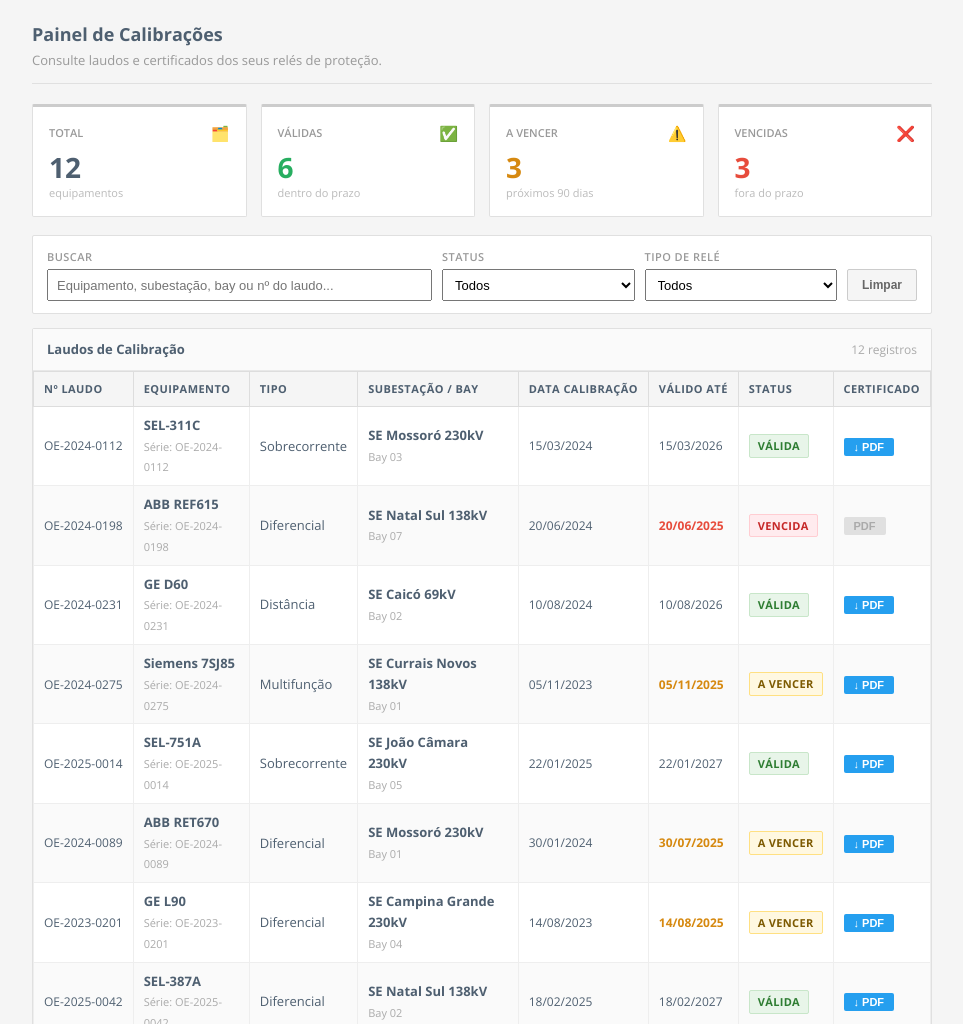
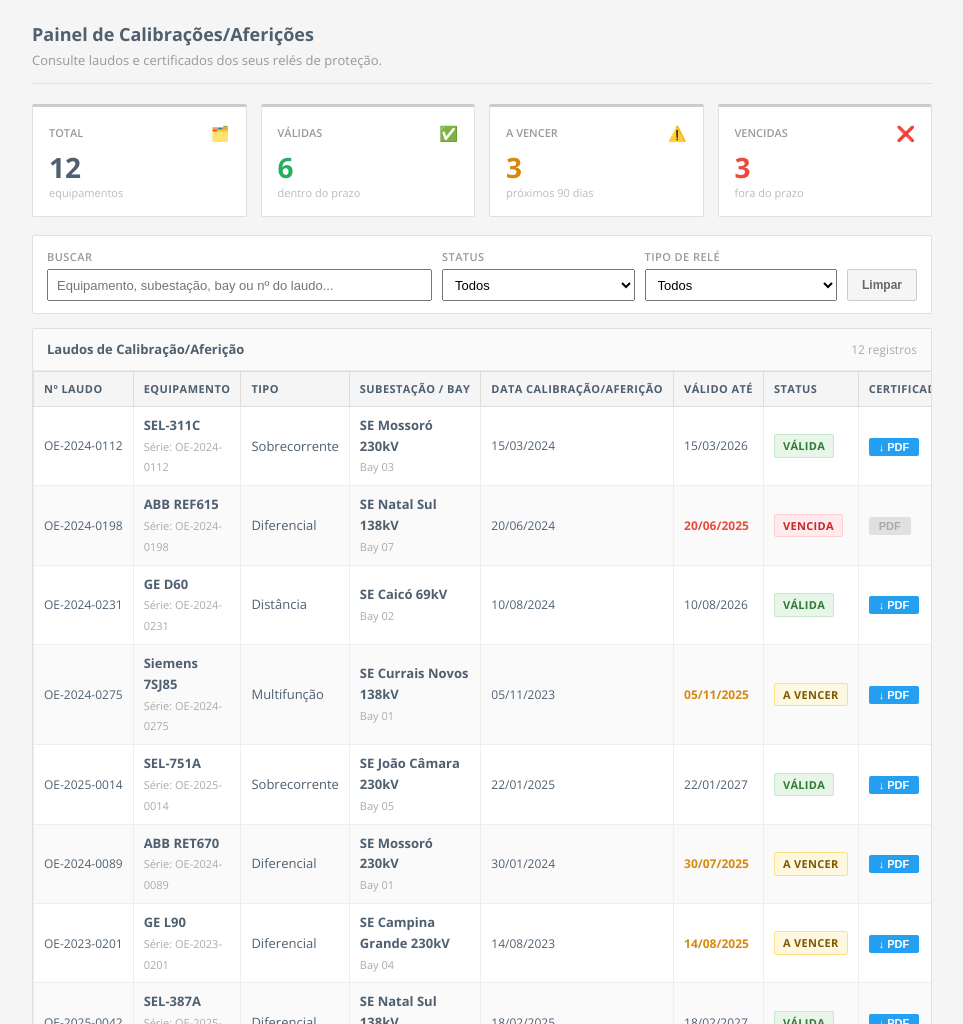
Before and after one commit to manueljonas/omega-electric-portal, a plain HTML site: page dashboard.html in a window 1280 px wide. Shown: the part 76-1100 px from the top of the page, without its empty margins (158-1121 px from the left). Drawn offline with nearby package versions, Linux system fonts and the light colour scheme; sample sign-in values are in the browser's storage.

Commit message:
update de descrição da atividade

```diff
--- a/dashboard.html
+++ b/dashboard.html
@@ -3,7 +3,7 @@
   <head>
     <meta charset="UTF-8" />
     <meta name="viewport" content="width=device-width, initial-scale=1.0" />
-    <title>Omega Electric — Painel de Calibrações</title>
+    <title>Omega Electric — Painel de Calibrações/Aferições</title>
     <link rel="stylesheet" href="style.css" />
     <style>
       body {
@@ -360,7 +360,7 @@
         <div class="oe-inner">
           <!-- Título -->
           <div class="page-title">
-            <h4>Painel de Calibrações</h4>
+            <h4>Painel de Calibrações/Aferições</h4>
             <p>Consulte laudos e certificados dos seus relés de proteção.</p>
           </div>
 
@@ -435,7 +435,7 @@
           <!-- Tabela -->
           <div class="table-panel">
             <div class="table-panel-hdr">
-              <span class="title">Laudos de Calibração</span>
+              <span class="title">Laudos de Calibração/Aferição</span>
               <span class="count" id="tbl-count">—</span>
             </div>
             <div class="oe-table-wrap">
@@ -446,7 +446,7 @@
                     <th>Equipamento</th>
                     <th>Tipo</th>
                     <th>Subestação / Bay</th>
-                    <th>Data Calibração</th>
+                    <th>Data Calibração/Aferição</th>
                     <th>Válido até</th>
                     <th>Status</th>
                     <th>Certificado</th>
@@ -645,7 +645,7 @@
 
       function dlBtn(id, s) {
         if (s === "vencida")
-          return `<button class="btn-pdf disabled" disabled title="Calibração vencida">PDF</button>`;
+          return `<button class="btn-pdf disabled" disabled title="Calibração/Aferição vencida">PDF</button>`;
         return `<button class="btn-pdf" onclick="dl('${id}')">↓ PDF</button>`;
       }
 
--- a/style.css
+++ b/style.css
@@ -1,5 +1,5 @@
 /* ============================================================
-   OMEGA ELECTRIC — Portal de Calibrações
+   OMEGA ELECTRIC — Portal de Calibrações/Aferições
    Baseado no CSS real do site omega-electric.com.br
    ============================================================ */
 
@@ -309,7 +309,7 @@ p {
   color: #d85553;
 }
 
-/* ===== BADGES (status calibração) ===== */
+/* ===== BADGES (status calibração/Aferição) ===== */
 .oe-badge {
   display: inline-block;
   padding: 2px 8px;
```
